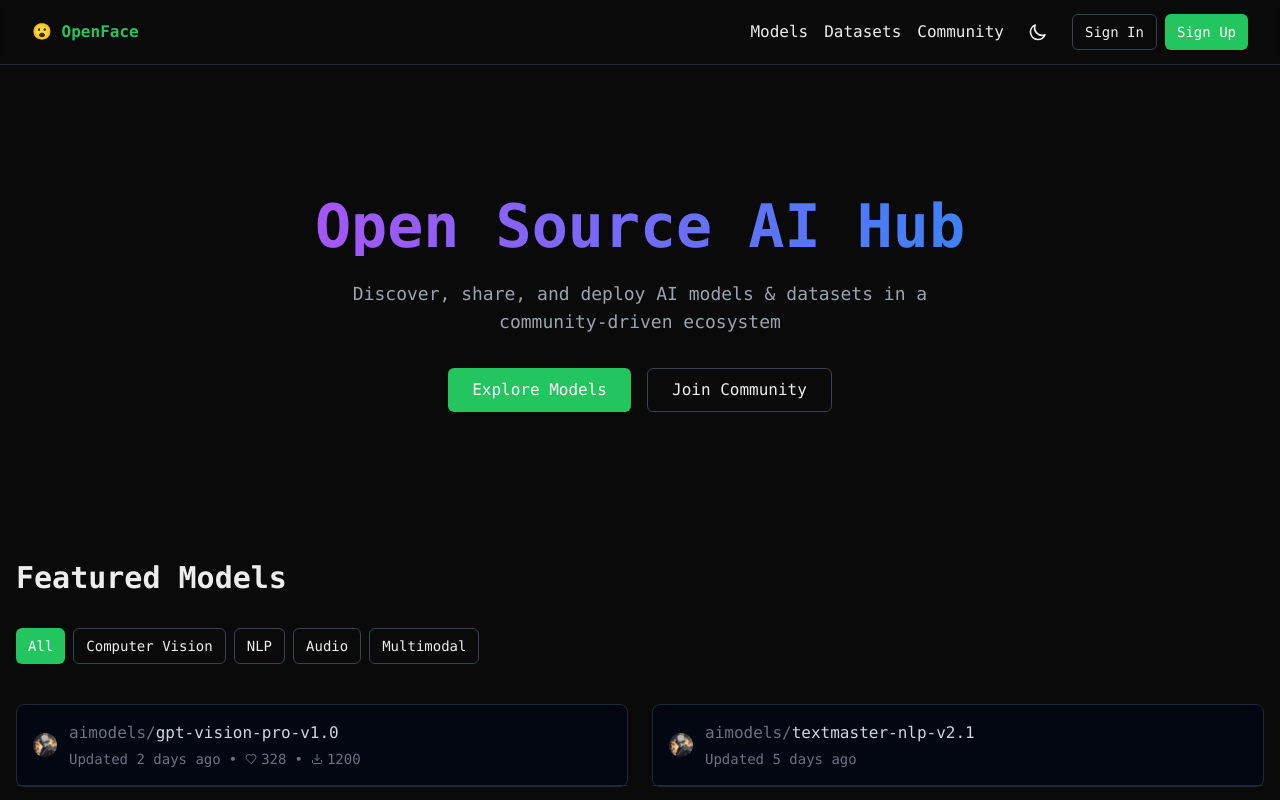
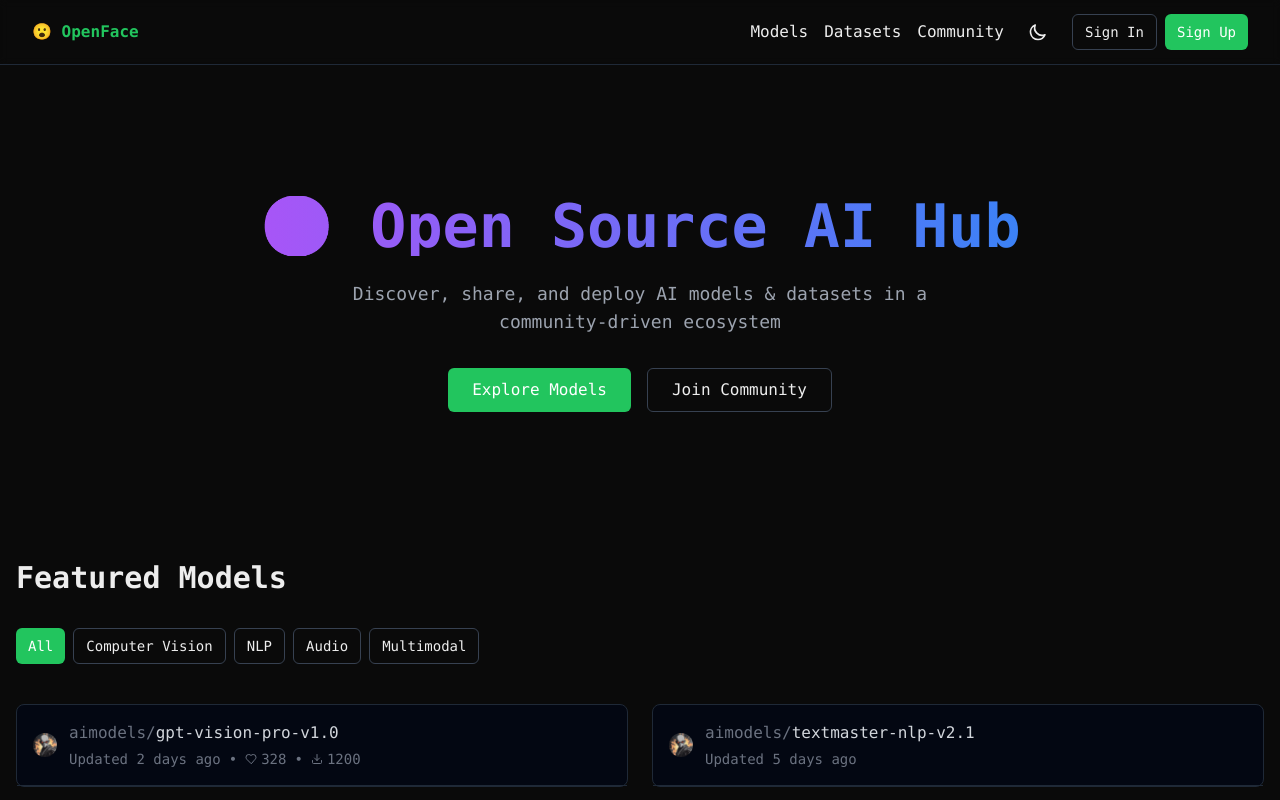
Before and after one commit to openface-ai/platform, a Next.js app: page / in a window 1280 px wide. Shown: the top 800 px of the page. Built offline with nearby package versions, Linux system fonts and the light colour scheme.

Commit message:
update 😮

```diff
--- a/app/components/home/Hero.tsx
+++ b/app/components/home/Hero.tsx
@@ -8,7 +8,7 @@
       <section className="relative pt-28 md:pt-32 px-4 text-center min-h-[60vh] flex flex-col items-center justify-center">
         <div className="relative z-10">
           <h1 className="text-4xl md:text-6xl font-bold mb-6 bg-clip-text text-transparent bg-gradient-to-r from-purple-500 to-blue-500">
-            Open Source AI Hub
+          😮 Open Source AI Hub
           </h1>
           <p className="text-gray-400 max-w-2xl mx-auto text-lg mb-8">
             Discover, share, and deploy AI models & datasets in a community-driven ecosystem
--- a/app/components/layout/Footer.tsx
+++ b/app/components/layout/Footer.tsx
@@ -6,7 +6,7 @@ export default function Footer() {
       <div className="max-w-7xl mx-auto px-4 py-12 sm:px-6 lg:px-8">
         <div className="grid grid-cols-1 md:grid-cols-4 gap-8">
           <div>
-            <h3 className="text-green-500 font-bold mb-4">😮OpenFace</h3>
+            <h3 className="text-green-500 font-bold mb-4">😮 OpenFace</h3>
             <p className="text-sm text-gray-400">
               A community-driven platform for sharing AI models and datasets.
             </p>
```
